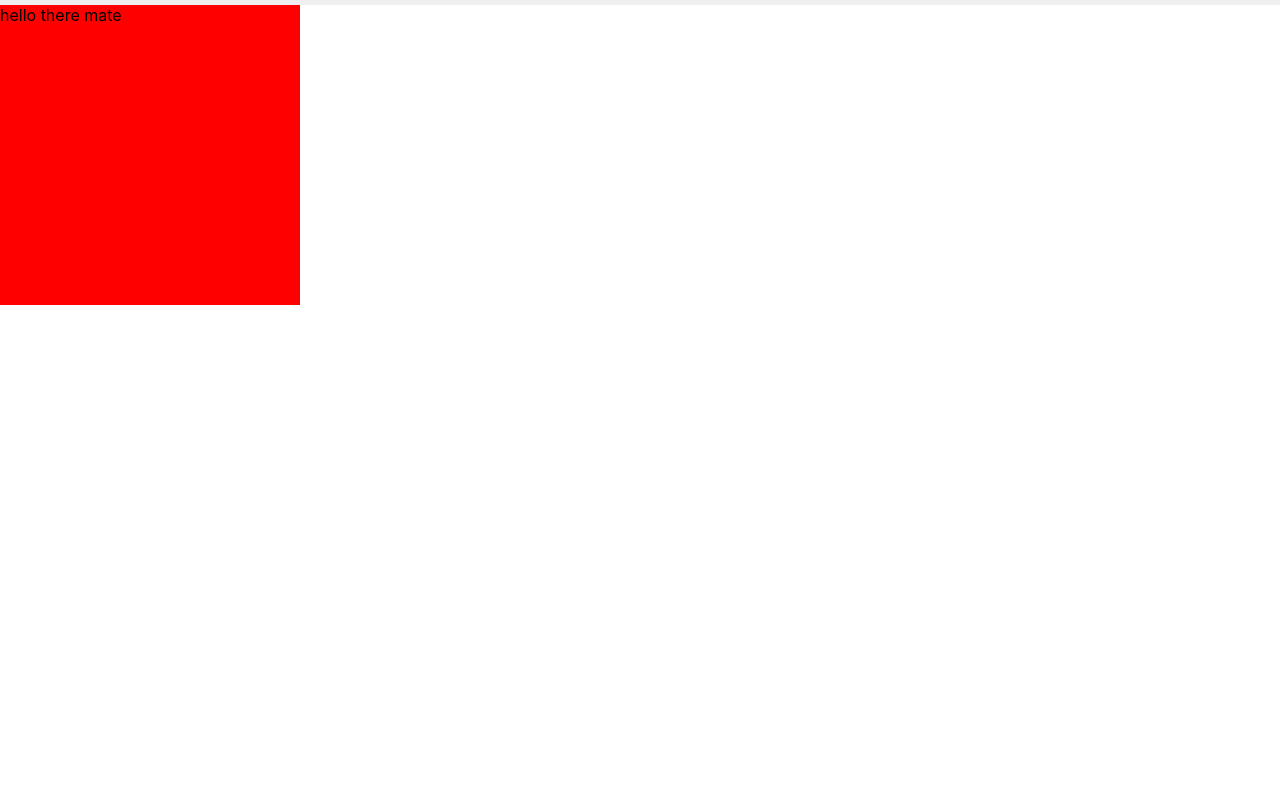
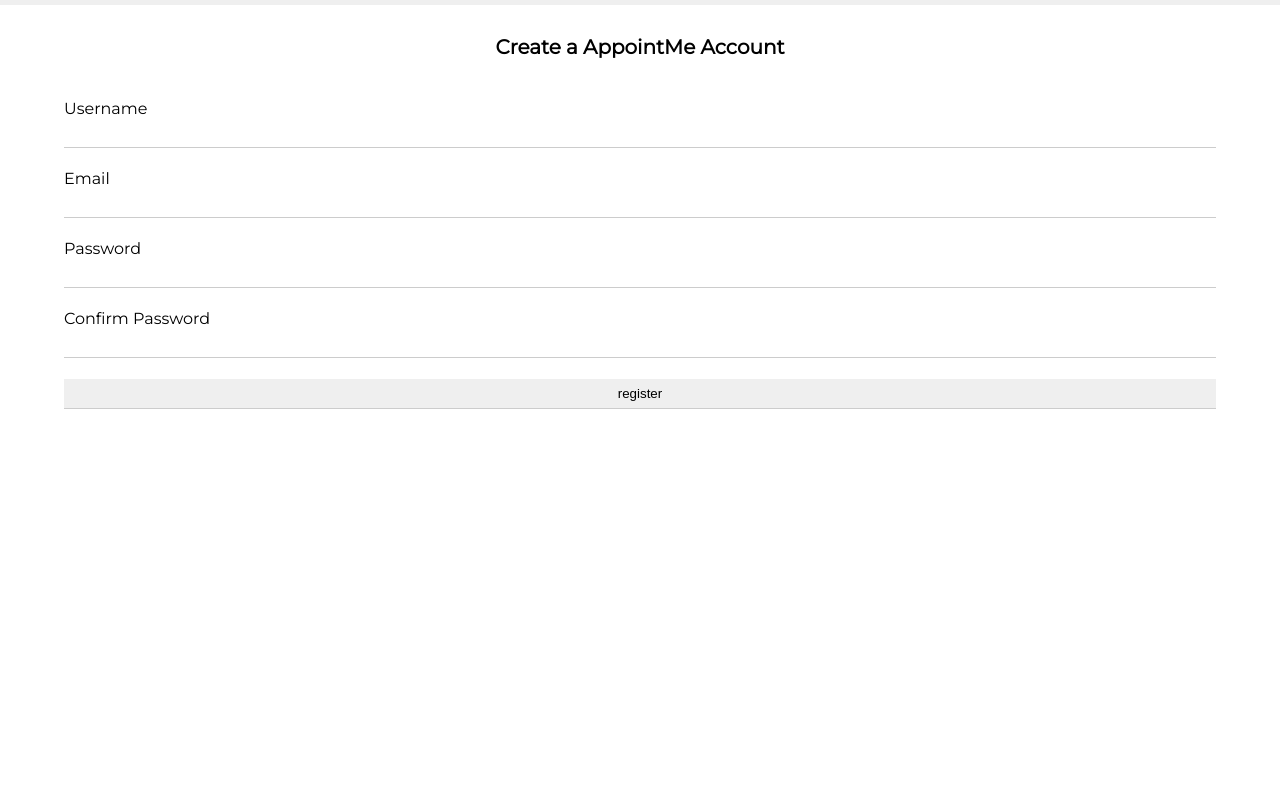
Before and after one commit to oleg1994/AppointMe, a React app in the folder AppointMe/: page /register in a window 1280 px wide. Shown: the part 115-905 px from the top of the page. Before the commit the page ends 800 px from the top, so only its background shows below. Built offline with nearby package versions, Linux system fonts and the light colour scheme.

Commit message:
5/31 register page 50%

```diff
--- a/AppointMe/src/index.css
+++ b/AppointMe/src/index.css
@@ -7,14 +7,11 @@
 body {
   margin: 0;
   padding: 0;
-  font-family: -apple-system, BlinkMacSystemFont, "Segoe UI", "Roboto", "Oxygen",
-    "Ubuntu", "Cantarell", "Fira Sans", "Droid Sans", "Helvetica Neue",
-    sans-serif;
+  font-family: 'Montserrat', sans-serif;
   -webkit-font-smoothing: antialiased;
   -moz-osx-font-smoothing: grayscale;
 }
 
 code {
-  font-family: source-code-pro, Menlo, Monaco, Consolas, "Courier New",
-    monospace;
+  font-family: source-code-pro, Menlo, Monaco, Consolas, "Courier New", monospace;
 }
--- a/AppointMe/src/view/Category/Service.css
+++ b/AppointMe/src/view/Category/Service.css
@@ -1,7 +1,6 @@
 .serviceWrapper {
     height: 100%;
     width: 100%;
-    /* box-sizing: border-box; */
     text-align: center;
     align-items: center;
 }
--- a/AppointMe/src/view/Header/Header.css
+++ b/AppointMe/src/view/Header/Header.css
@@ -12,6 +12,7 @@
 
 .headerBlock {
   border-right: 1px solid gray;
+  border-left: 1px solid gray;
   height: fit-content;
   width: 100%;
   color: white;
@@ -20,5 +21,5 @@
 }
 .headerBlock:hover {
   background: rgb(90, 180, 216);
-  padding: 10px;
+  padding: 8px;
 }
--- a/AppointMe/src/view/Register/Register.css
+++ b/AppointMe/src/view/Register/Register.css
@@ -1,5 +1,38 @@
-.test{
-    height: 300px;
-    width: 300px;
-    background: red;
+.registerWrapper {
+    height: 100%;
+    width: 100%;
+    display: flex;
+    flex-direction: column;
 }
+
+.inputSelf {
+    border: none;
+    border-bottom: 1px solid #CCCCCC;
+    height: 30px;
+    width: 100%;
+    align-self: center;
+}
+
+.inputSelf:focus {
+    outline: none;
+    border-bottom: 2px solid #2196F3;
+}
+
+.inputPos {
+    margin: 10px;
+    height: 50px;
+    width: 90%;
+    display: flex;
+    flex-direction: column;
+    align-self: center;
+}
+
+.regTitle {
+    margin-top: 30px;
+    margin-bottom: 30px;
+    height: fit-content;
+    width: 100%;
+    text-align: center;
+    font-size: 20px;
+    font-weight: 600
+}
--- a/AppointMe/src/view/Register/Register.js
+++ b/AppointMe/src/view/Register/Register.js
@@ -6,8 +6,13 @@
 
 function Register() {
     return (
-      <div className='test'>
-hello there mate
+      <div className='registerWrapper'>
+        <div className='regTitle'>Create a AppointMe Account</div>
+        <div className='inputPos'>Username<input className='inputSelf' id="name" required type='text'></input></div>
+        <div className='inputPos'>Email<input className='inputSelf' type='email'></input></div>
+        <div className='inputPos'>Password<input className='inputSelf' type='password'></input></div>
+        <div className='inputPos'>Confirm Password<input className='inputSelf' type='password'></input></div>
+        <div className='inputPos'><input className='inputSelf' type='submit' value='register'></input></div>
       </div>
     );
 }
```
